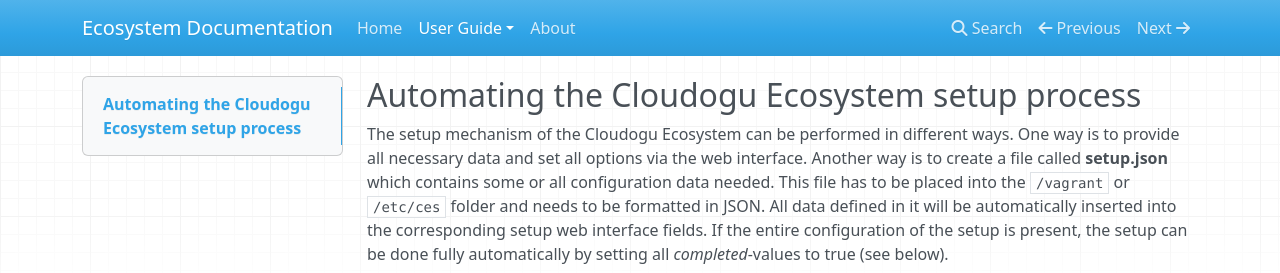
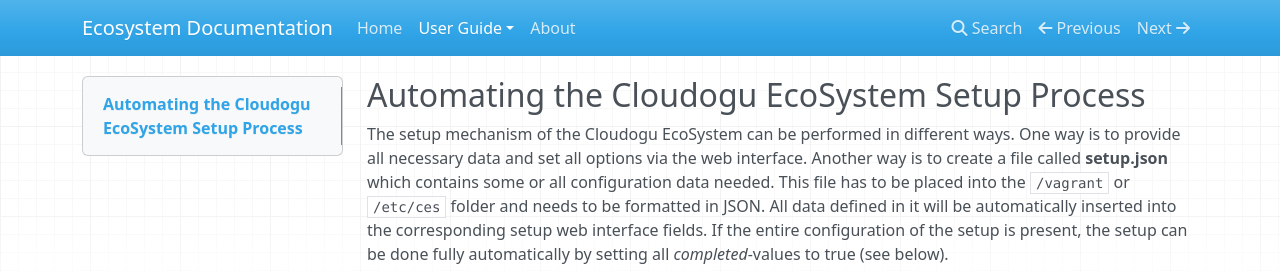
Before and after one commit to cloudogu/ecosystem, an MkDocs documentation site: the page built from docs/docs/user-guide/setup-json.md, in a window 1280 px wide and 900 px high. Shown: the top 273 px of the window. Built offline with MkDocs 1.6.1, drawn with Linux system fonts in a browser that asks for light colours; nearby versions of some CDN libraries; old or Windows-style settings are respelled for this version of MkDocs.

Commit message:
Spelling

`````diff
--- a/docs/docs/user-guide/setup-json.md
+++ b/docs/docs/user-guide/setup-json.md
@@ -1,5 +1,5 @@
-## Automating the Cloudogu Ecosystem setup process
-The setup mechanism of the Cloudogu Ecosystem can be performed in different ways. One way is to provide all necessary data and set all options via the web interface. Another way is to create a file called **setup.json** which contains some or all configuration data needed. This file has to be placed into the ``/vagrant`` or ``/etc/ces`` folder and needs to be formatted in JSON. All data defined in it will be automatically inserted into the corresponding setup web interface fields. If the entire configuration of the setup is present, the setup can be done fully automatically by setting all _completed_-values to true (see below).
+## Automating the Cloudogu EcoSystem Setup Process
+The setup mechanism of the Cloudogu EcoSystem can be performed in different ways. One way is to provide all necessary data and set all options via the web interface. Another way is to create a file called **setup.json** which contains some or all configuration data needed. This file has to be placed into the ``/vagrant`` or ``/etc/ces`` folder and needs to be formatted in JSON. All data defined in it will be automatically inserted into the corresponding setup web interface fields. If the entire configuration of the setup is present, the setup can be done fully automatically by setting all _completed_-values to true (see below).
 
 Example:
 ````
`````
